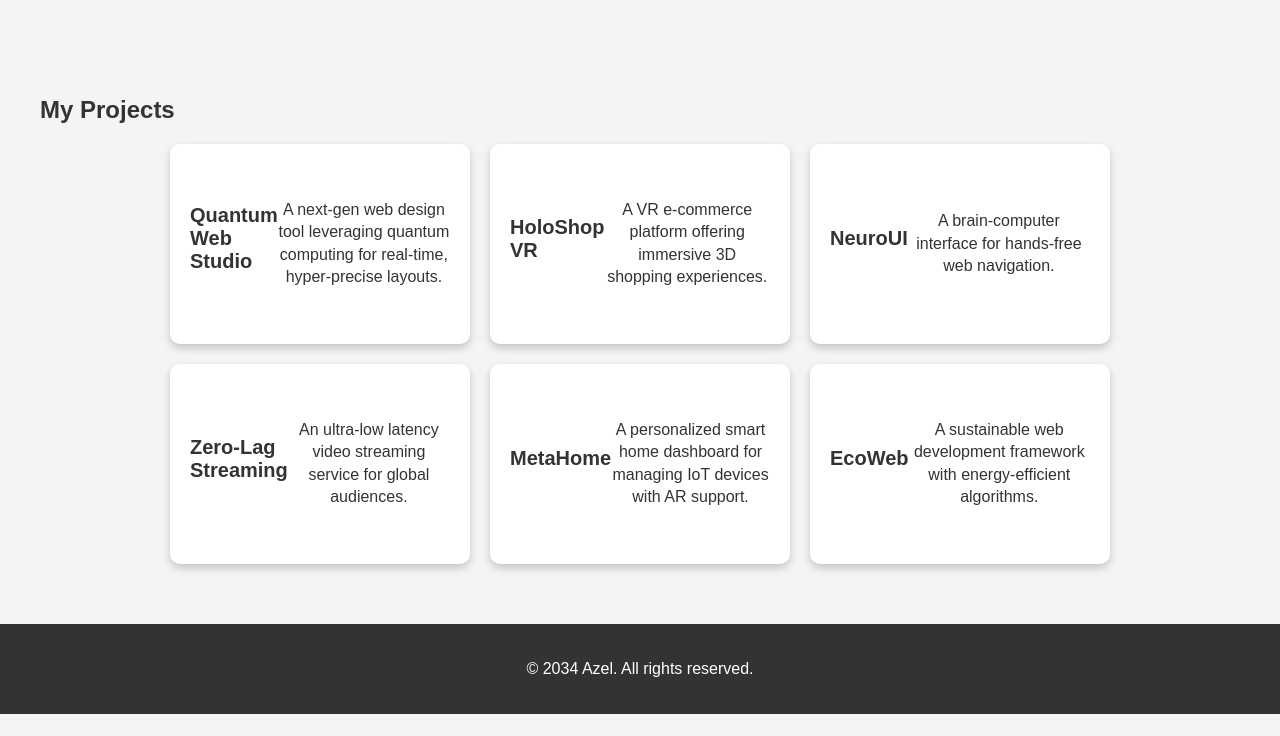
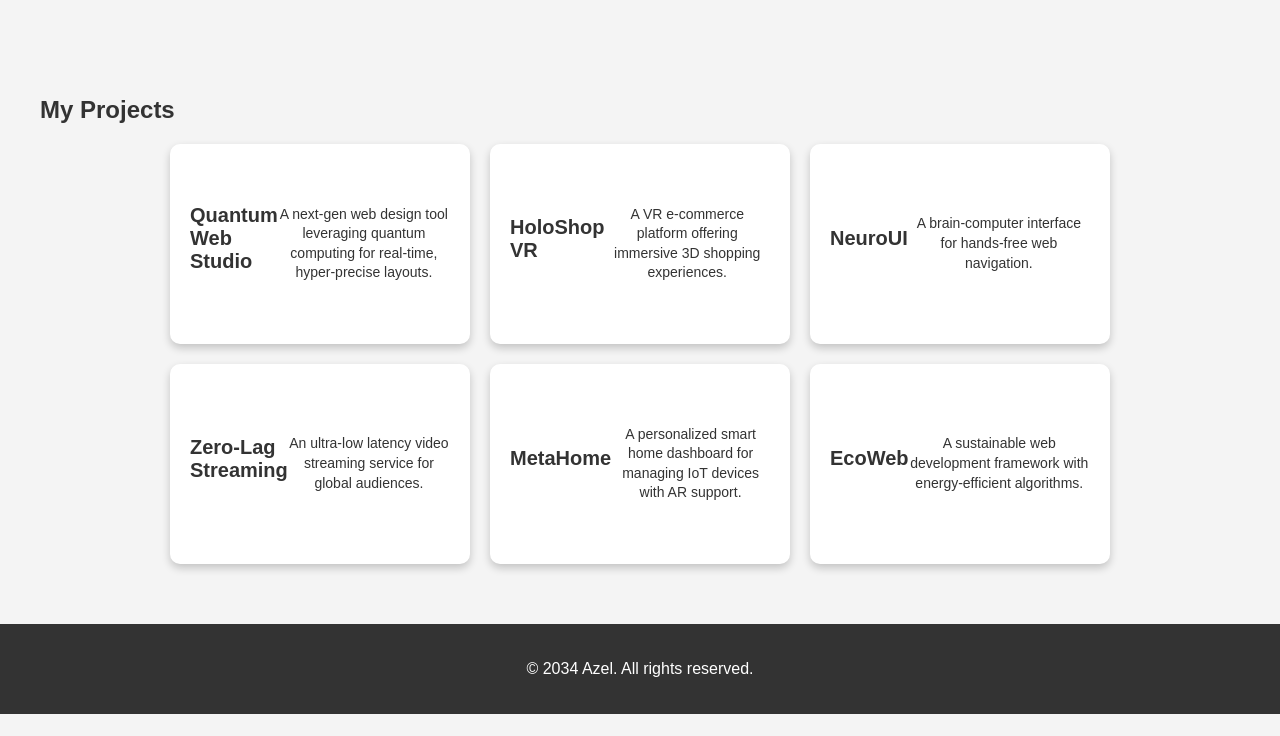
Before and after one commit to azeltkr/Portfolio-Website-Template, a plain HTML site: page projects.html in a window 1280 px wide. Shown: the part 64-800 px from the top of the page. Drawn offline with nearby package versions, Linux system fonts and the light colour scheme; a script that the page names is missing.

Commit message:
Update styles.css
changed font size of the project card

```diff
--- a/styles.css
+++ b/styles.css
@@ -67,7 +67,7 @@ section {
 /* Hero Section */
 .hero {
   height: 100vh;
-    background: url('assets/hero-background.avif') no-repeat center center/cover;
+  background: url("assets/hero-background.avif") no-repeat center center/cover;
   background-color: #333;
   color: #fff;
   display: flex;
@@ -265,7 +265,7 @@ section {
 
 .card p {
   margin: 0;
-    font-size: 16px;
+  font-size: 14px;
   line-height: 1.4;
   text-align: center;
 }
```
Lines whose indentation alone changed are shown as unchanged.
